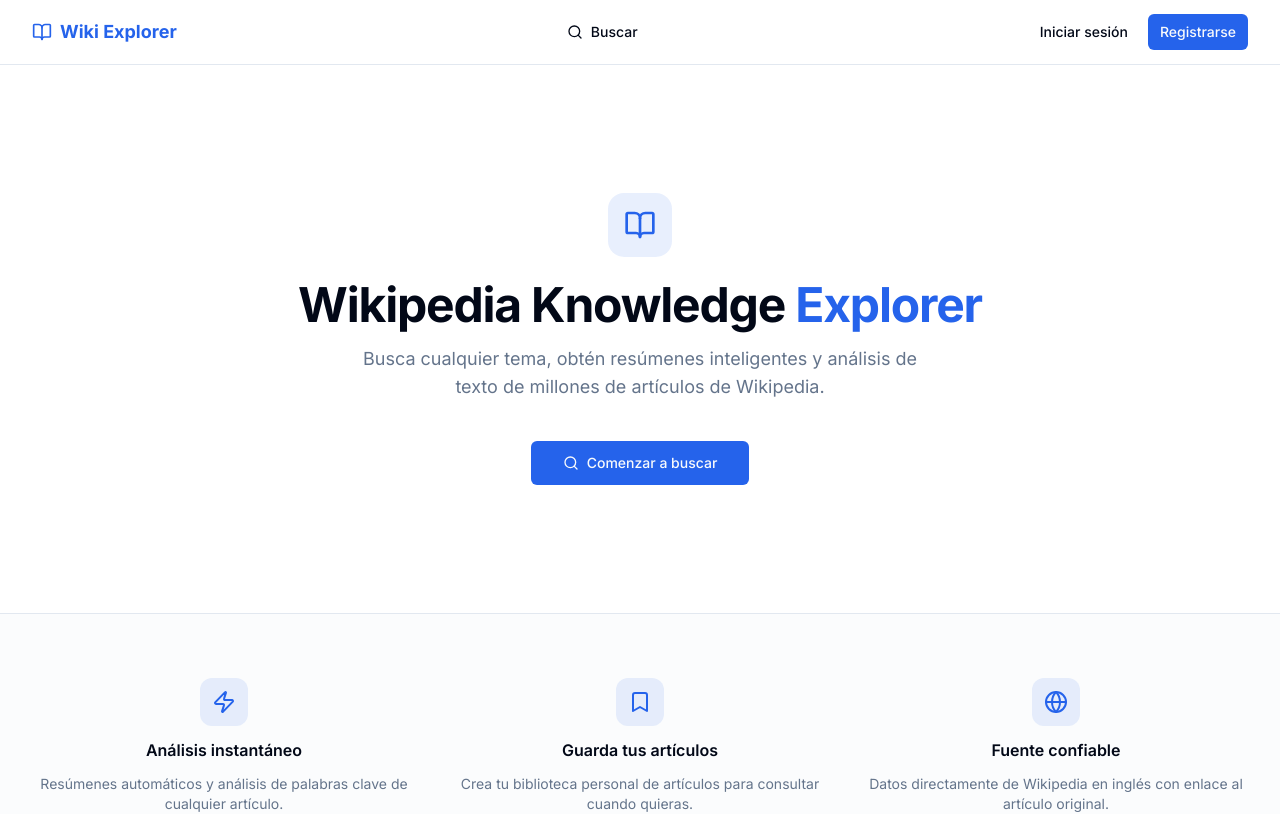
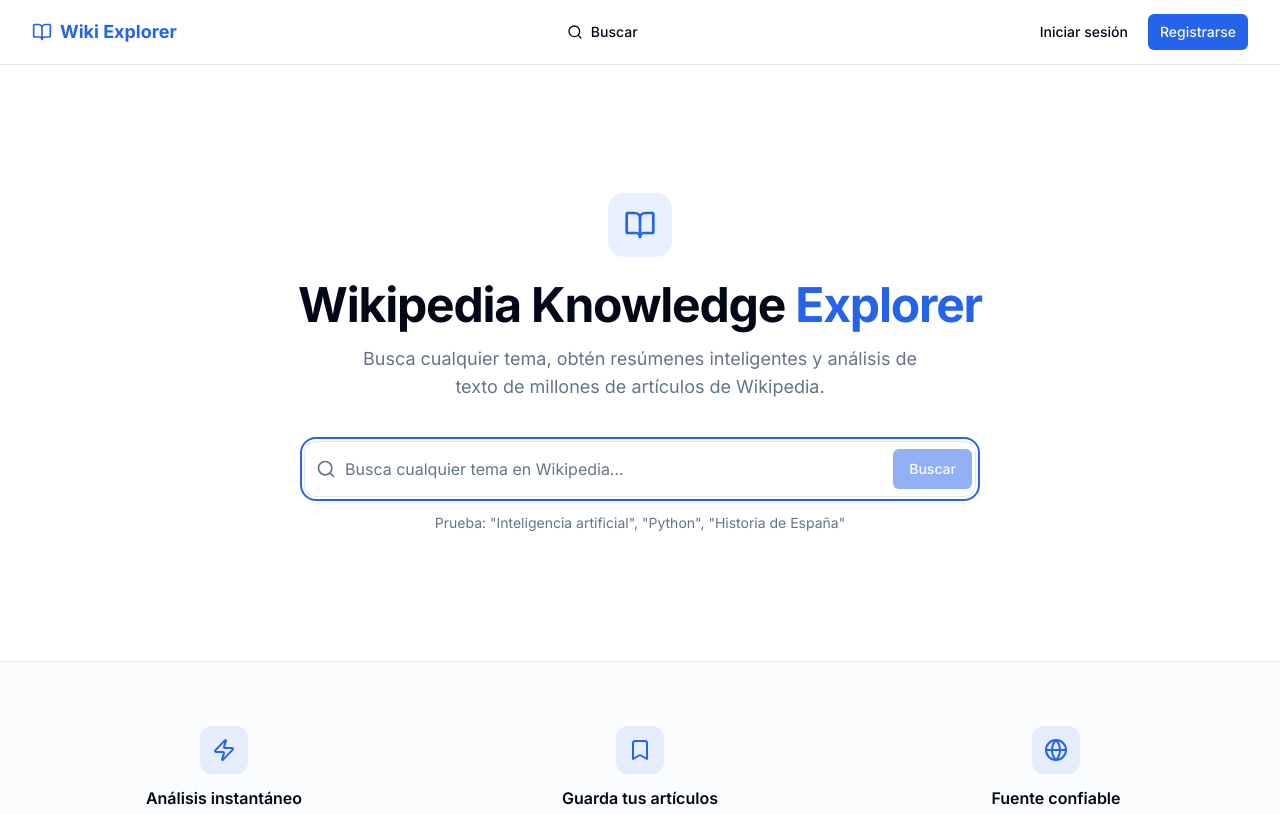
Before and after one commit to yoderickmejia/PruebaTecnica, a Next.js app in the folder frontend/: page / in a window 1280 px wide. Shown: the top 814 px of the page. Built offline with nearby package versions, Linux system fonts and the light colour scheme; no server answers.

Commit message:
designs changers

```diff
--- a/frontend/app/page.tsx
+++ b/frontend/app/page.tsx
@@ -1,6 +1,5 @@
-import Link from 'next/link'
-import { BookOpen, Zap, Bookmark, Globe, Search } from 'lucide-react'
-import { Button } from '@/components/ui/button'
+import { BookOpen, Zap, Bookmark, Globe } from 'lucide-react'
+import { SearchBar } from '@/components/search/search-bar'
 
 export default function HomePage() {
   return (
@@ -17,12 +16,12 @@
         <p className="text-lg text-muted-foreground max-w-xl mb-10">
           Busca cualquier tema, obtén resúmenes inteligentes y análisis de texto de millones de artículos de Wikipedia.
         </p>
-        <Button size="lg" asChild className="gap-2">
-          <Link href="/search">
-            <Search className="h-5 w-5" />
-            Comenzar a buscar
-          </Link>
-        </Button>
+        <div className="w-full max-w-2xl">
+          <SearchBar size="lg" autoFocus />
+        </div>
+        <p className="mt-4 text-sm text-muted-foreground">
+          Prueba: &quot;Inteligencia artificial&quot;, &quot;Python&quot;, &quot;Historia de España&quot;
+        </p>
       </section>
 
       {/* Features */}
--- a/frontend/components/layout/navbar.tsx
+++ b/frontend/components/layout/navbar.tsx
@@ -33,7 +33,7 @@
         {/* Desktop nav */}
         <nav className="hidden md:flex items-center gap-4">
           <Button variant="ghost" size="sm" asChild>
-            <Link href="/search" className="flex items-center gap-1">
+            <Link href="/" className="flex items-center gap-1">
               <Search className="h-4 w-4" />
               Buscar
             </Link>
@@ -124,7 +124,7 @@
       {menuOpen && (
         <div className={cn('md:hidden border-t bg-background px-4 py-3 flex flex-col gap-2')}>
           <Button variant="ghost" size="sm" asChild className="justify-start" onClick={() => setMenuOpen(false)}>
-            <Link href="/search" className="flex items-center gap-2">
+            <Link href="/" className="flex items-center gap-2">
               <Search className="h-4 w-4" />
               Buscar
             </Link>
--- a/frontend/components/providers/auth-provider.tsx
+++ b/frontend/components/providers/auth-provider.tsx
@@ -47,8 +47,8 @@
         throw new Error(err.detail || 'Error al iniciar sesión')
       }
     },
-    onSuccess: async () => {
-      await queryClient.refetchQueries({ queryKey: ['user'] })
+    onSuccess: () => {
+      queryClient.invalidateQueries({ queryKey: ['user'] })
       toast.success('Sesión iniciada correctamente')
       router.push('/')
     },
```
